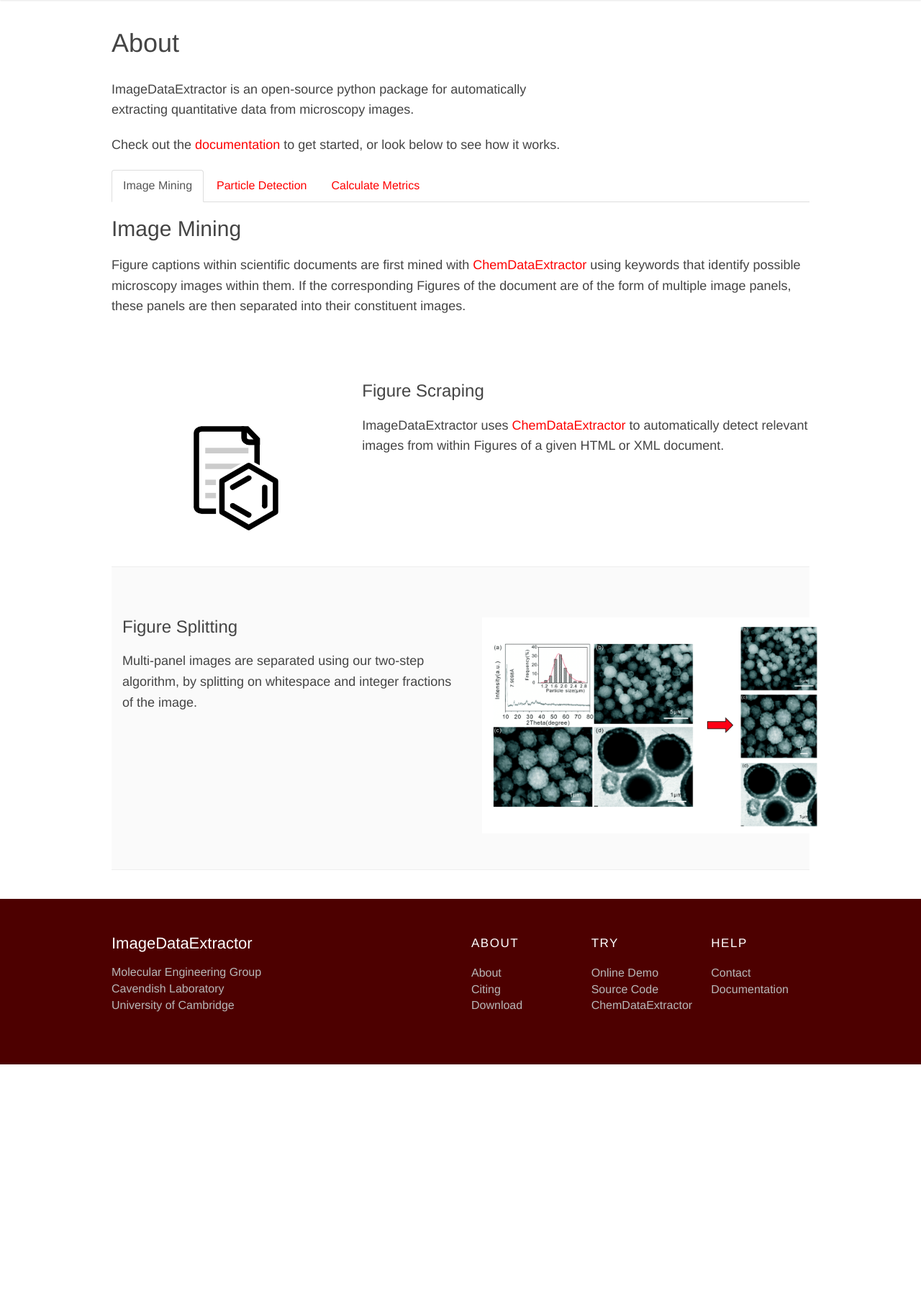
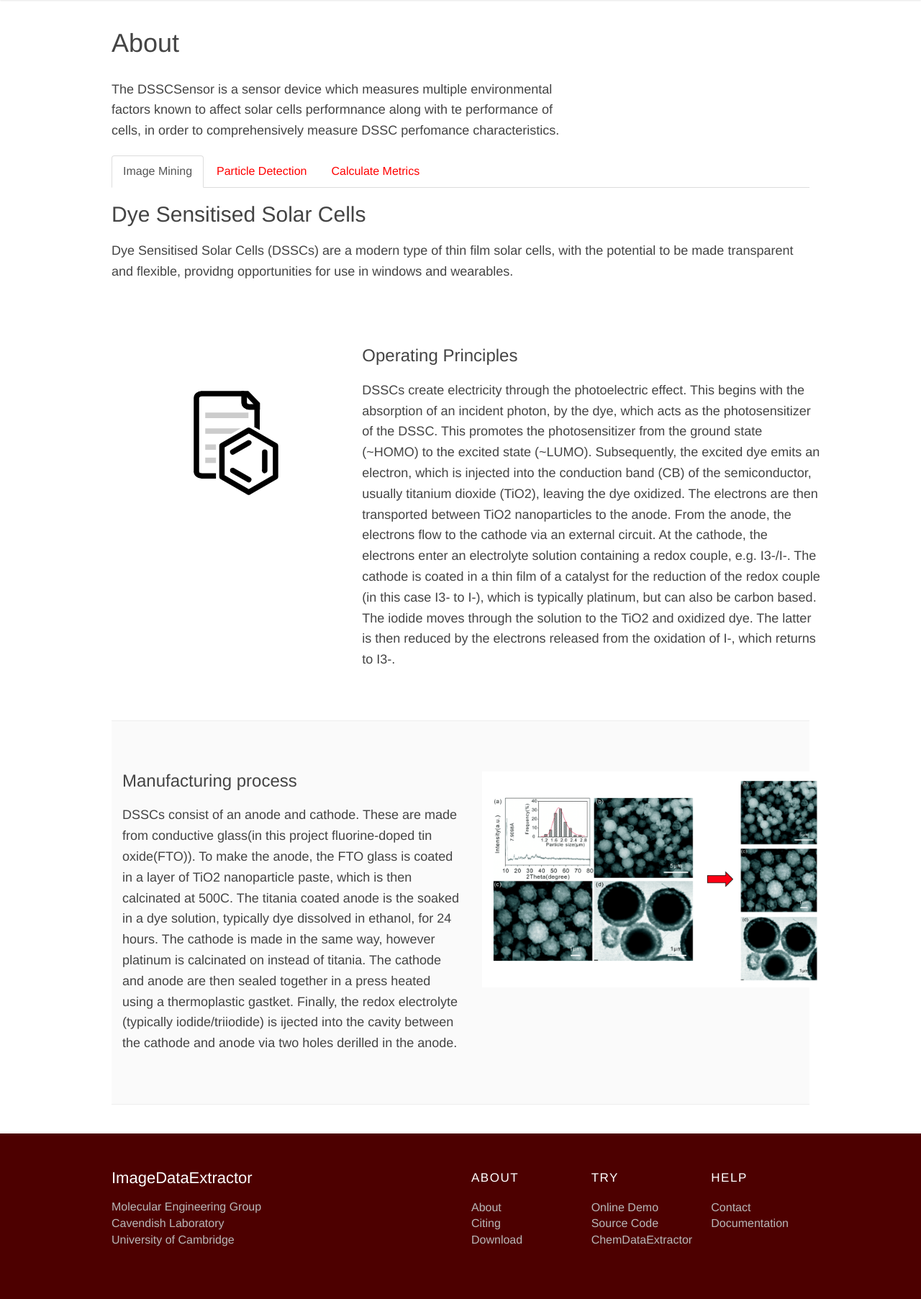
Before and after one commit to DSSCSensors/dssc-sensors.github.io, a Flask app: page /about in a window 1280 px wide. Shown: the part 77-1882 px from the top of the page at 72% size. Before the commit the page ends 1556 px from the top, so only its background shows below. Run offline with Flask 2, Linux system fonts and the light colour scheme; some libraries are stand-ins or nearby versions.

Commit message:
Update about.html

```diff
--- a/ideweb-master/ideweb-master/ideweb/templates/about.html
+++ b/ideweb-master/ideweb-master/ideweb/templates/about.html
@@ -9,9 +9,8 @@
     <div>
       <div class="row">
         <div class="col-sm-8">
-          <p class="feature-display">ImageDataExtractor is an open-source python package for automatically extracting quantitative data from microscopy images.</p>
+          <p class="feature-display">The DSSCSensor is a sensor device which measures multiple environmental factors known to affect solar cells performnance along with te performance of cells, in order to comprehensively measure DSSC perfomance characteristics.</p>
 
-          <p class="feature-display">Check out the <a href="/docs">documentation</a> to get started, or look below to see how it works.</p>
 
         </div>
       </div>
@@ -25,8 +24,8 @@
       <div class="tab-content">
 
         <div role="tabpanel" class="tab-pane active"  id="tab-img-mining">
-            <h2>Image Mining</h2>
-          <p class="feature-display">Figure captions within scientific documents are first mined with <a href="https://github.com/edbeard/chemdataextractor-ide">ChemDataExtractor</a> using keywords that identify possible microscopy images within them. If the corresponding Figures of the document are of the form of multiple image panels, these panels are then separated into their constituent images.</p>
+            <h2>Dye Sensitised Solar Cells</h2>
+          <p class="feature-display">Dye Sensitised Solar Cells (DSSCs) are a modern type of thin film solar cells, with the potential to be made transparent and flexible, providng opportunities for use in windows and wearables.</p>
               <section class="section section-default">
                 <div class="container">
                   <div class="row">
@@ -35,14 +34,9 @@
             {#          <img class="img-about" src="{{ url_for('static', filename='img/chem.svg') }}">#}
                     </div>
                     <div class="col-sm-8 align-middle">
-                      <h3>Figure Scraping</h3>
+                      <h3>Operating Principles</h3>
                       <p class="feature-display">
-                        ImageDataExtractor uses
-                        <a href="https://github.com/edbeard/chemdataextractor-ide">
-                        ChemDataExtractor
-                        </a>
-                        to automatically detect relevant images from within Figures of a given HTML or XML document.
-                      </p>
+                        DSSCs create electricity through the photoelectric effect. This begins with the absorption of an incident photon, by the dye, which acts as the photosensitizer of the DSSC. This promotes the photosensitizer from the ground state (~HOMO) to the excited state (~LUMO). Subsequently, the excited dye emits an electron, which is injected into the conduction band (CB) of the semiconductor, usually titanium dioxide (TiO2), leaving the dye oxidized. The electrons are then transported between TiO2 nanoparticles to the anode. From the anode, the electrons flow to the cathode via an external circuit. At the cathode, the electrons enter an electrolyte solution containing a redox couple, e.g. I3-/I-. The cathode is coated in a thin film of a catalyst for the reduction of the redox couple (in this case I3- to I-), which is typically platinum, but can also be carbon based. The iodide moves through the solution to the TiO2 and oxidized dye. The latter is then reduced by the electrons released from the oxidation of I-, which returns to I3-.</p>
                     </div>
 
                   </div>
@@ -52,9 +46,9 @@
                 <div class="container">
                   <div class="row">
                     <div class="col-sm-6">
-                      <h3>Figure Splitting</h3>
+                      <h3>Manufacturing process</h3>
                       <p class="feature-display">
-                        Multi-panel images are separated using our two-step algorithm, by splitting on whitespace and integer fractions of the image.
+                        DSSCs consist of an anode and cathode. These are made from conductive glass(in this project fluorine-doped tin oxide(FTO)). To make the anode, the FTO glass is coated in a layer of TiO2 nanoparticle paste, which is then calcinated at 500C. The titania coated anode is the soaked in a dye solution, typically dye dissolved in ethanol, for 24 hours. The cathode is made in the same way, however platinum is calcinated on instead of titania. The cathode and anode are then sealed together in a press heated using a thermoplastic gastket. Finally, the redox electrolyte (typically iodide/triiodide) is ijected into the cavity between the cathode and anode via two holes derilled in the anode.
                       </p>
                     </div>
 
@@ -68,9 +62,9 @@
 
         </div>
         <div role="tabpanel" class="tab-pane{% if registered %} active{% endif %}" id="tab-particle-detection">
-          <h2>Particle Detection</h2>
+          <h2>Sensor Device</h2>
           <p class="feature-display">
-            Particle regions are identified and the scalebar's pixel/value ratio extracted.
+            The sensor device measures all the variables which affect DSSC performance, along with the performance of the DSSCs and wirelessly trnasmits the results to a USB receiver. In particular, light intensity is measured by 3 different sensors ( RGB, IR and UV sensors). Additionally, Humidity, ambient temperature and DSSC ternperature are measured.
           </p>
           <section class="section section-default">
                 <div class="container">
@@ -221,7 +215,7 @@
 
 
         <div role="tabpanel" class="tab-pane" id="tab-calculation-metrics">
-           <h2>Calculate Metrics</h2>
+           <h2>Results</h2>
           <p class="feature-display">Now that the extraction is done, let's look at the results!</p>
           <p class="feature-display">ImageDataExtractor automatically generates useful graphics for easy interpretation.</p>
               <section class="section section-default">
```
